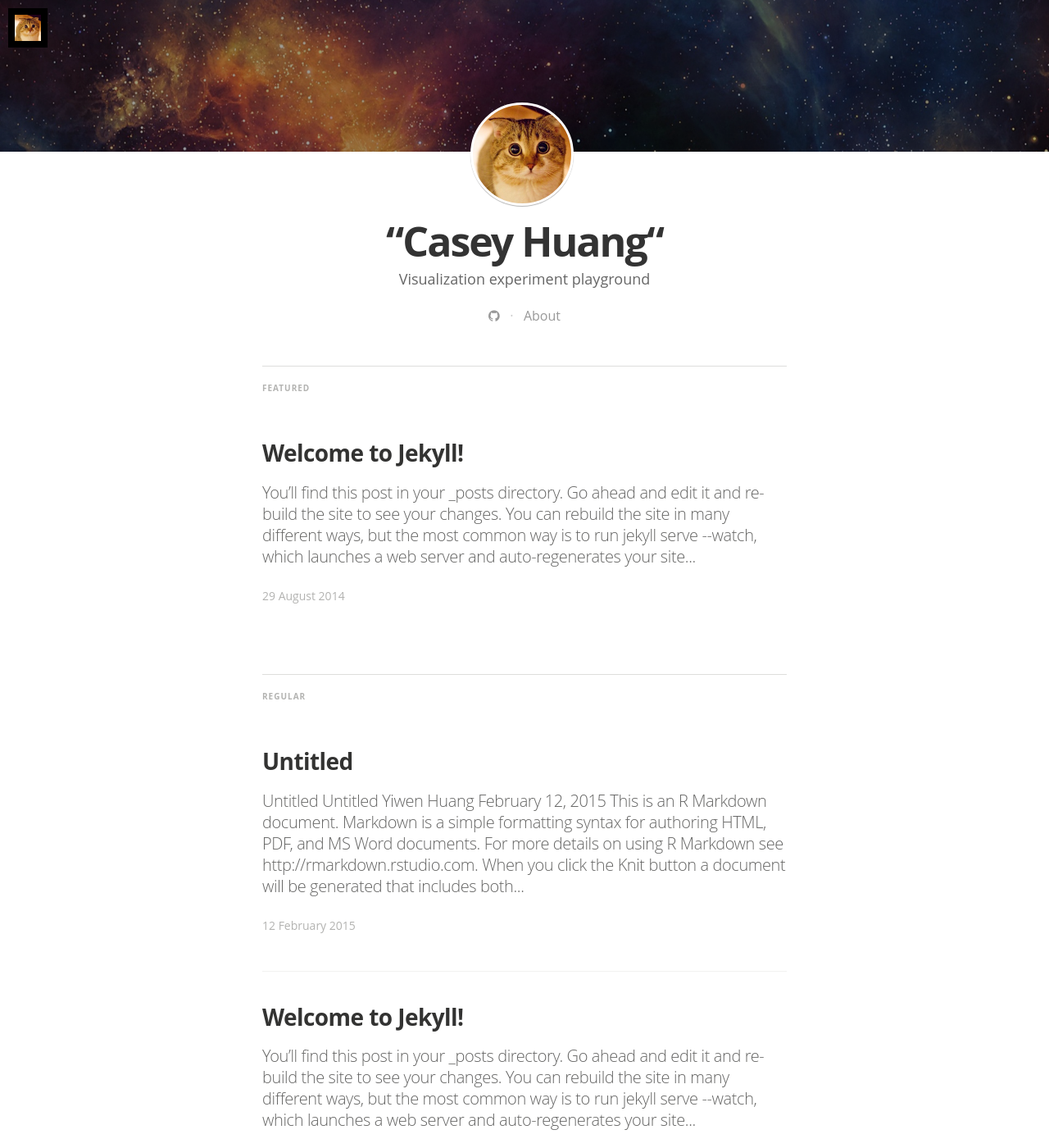
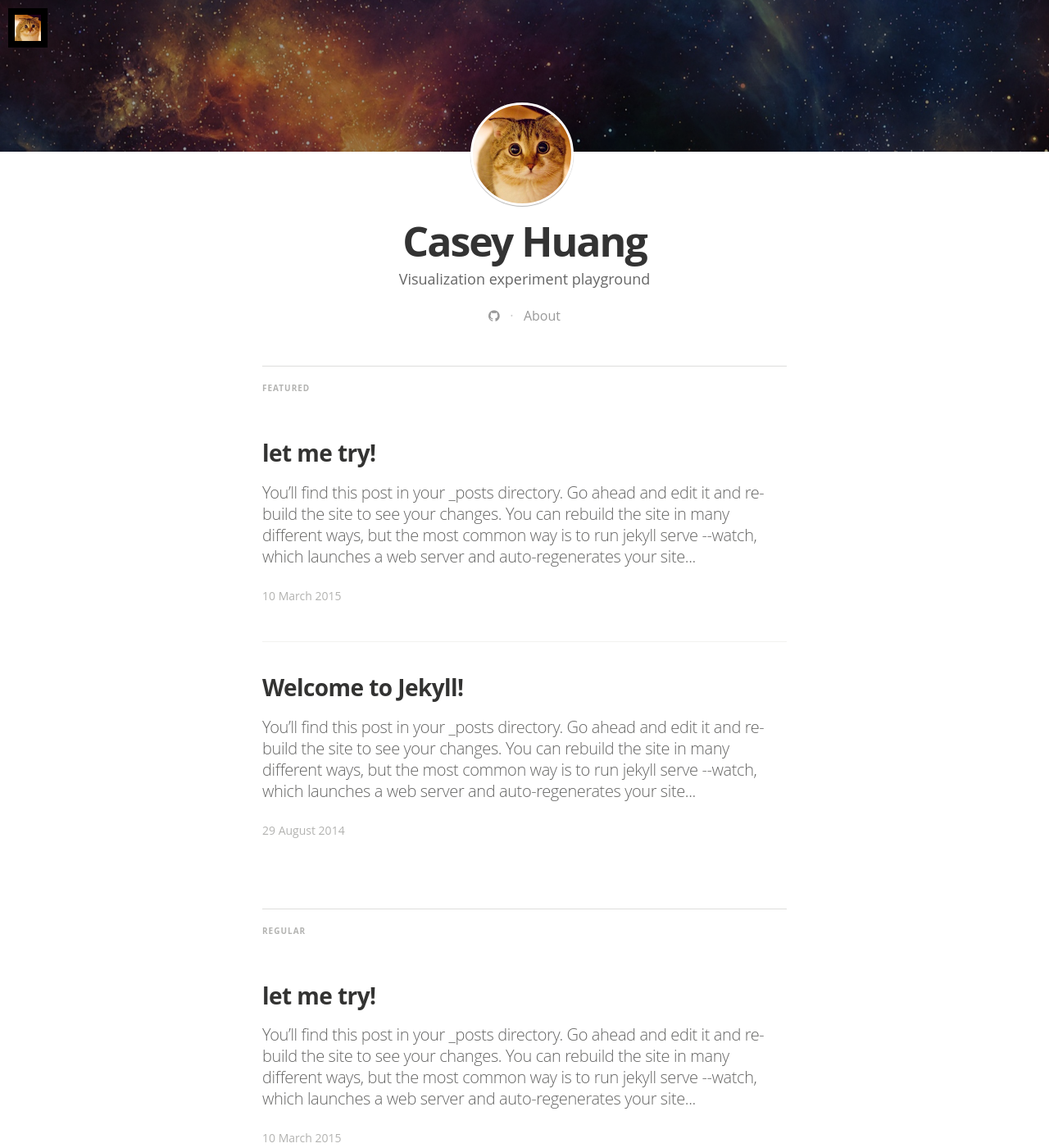
Before and after one commit to casey-huang/casey-huang.github.io, a Jekyll site: the page built from index.html, in a window 1280 px wide and 1400 px high, scrolled down 265 px. Shown: the whole window at 82% size. Built offline with Jekyll 4.4.1, drawn with Linux system fonts in a browser that asks for light colours; nearby versions of some CDN libraries; some web fonts are replaced; Markdown is read by kramdown in place of the engine named in the settings; the list of posts is cut into pages by our own code.

Commit message:
try adding a markdown

```diff
--- a/_config.yml
+++ b/_config.yml
@@ -3,7 +3,7 @@
 highlighter: pygments
 
 # Site settings
-title: “Casey Huang“
+title: Casey Huang
 description: > # this means to ignore newlines until "email:"
    Visualization experiment playground
 
--- /dev/null
+++ b/_posts/2014-11-30-mediator_features.markdown
@@ -0,0 +1,9 @@
+---
+layout: post
+title:  "let me try!"
+date:   2015-03-10 20:34:25
+categories: jekyll update
+tags: featured
+image: /assets/article_images/2014-11-30-mediator_features/night-track.jpg
+---
+You’ll find this post in your `_posts` directory. Go ahead and edit it and re-build the site to see your changes. You can rebuild the site in many different ways, but the most common way is to run `jekyll serve --watch`, which launches a web server and auto-regenerates your site when a file is updated.
```
